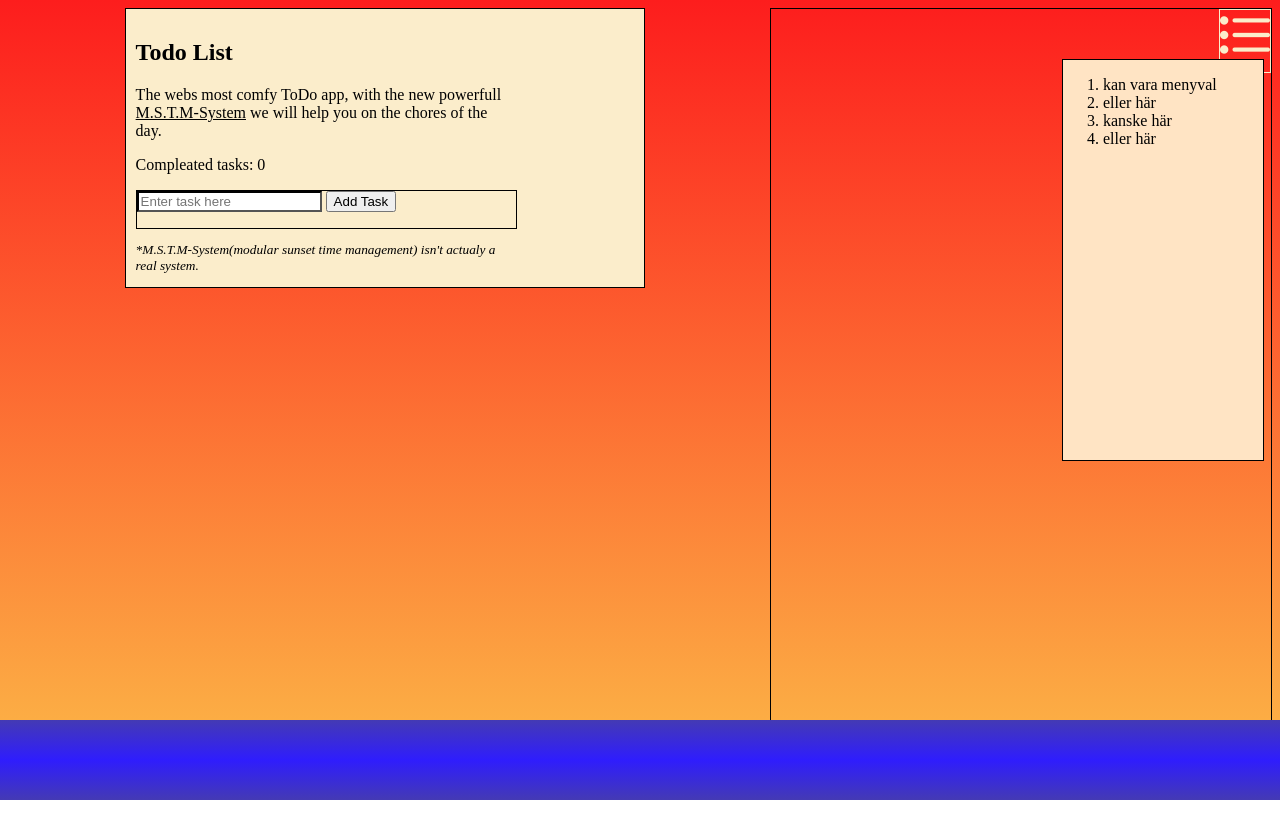
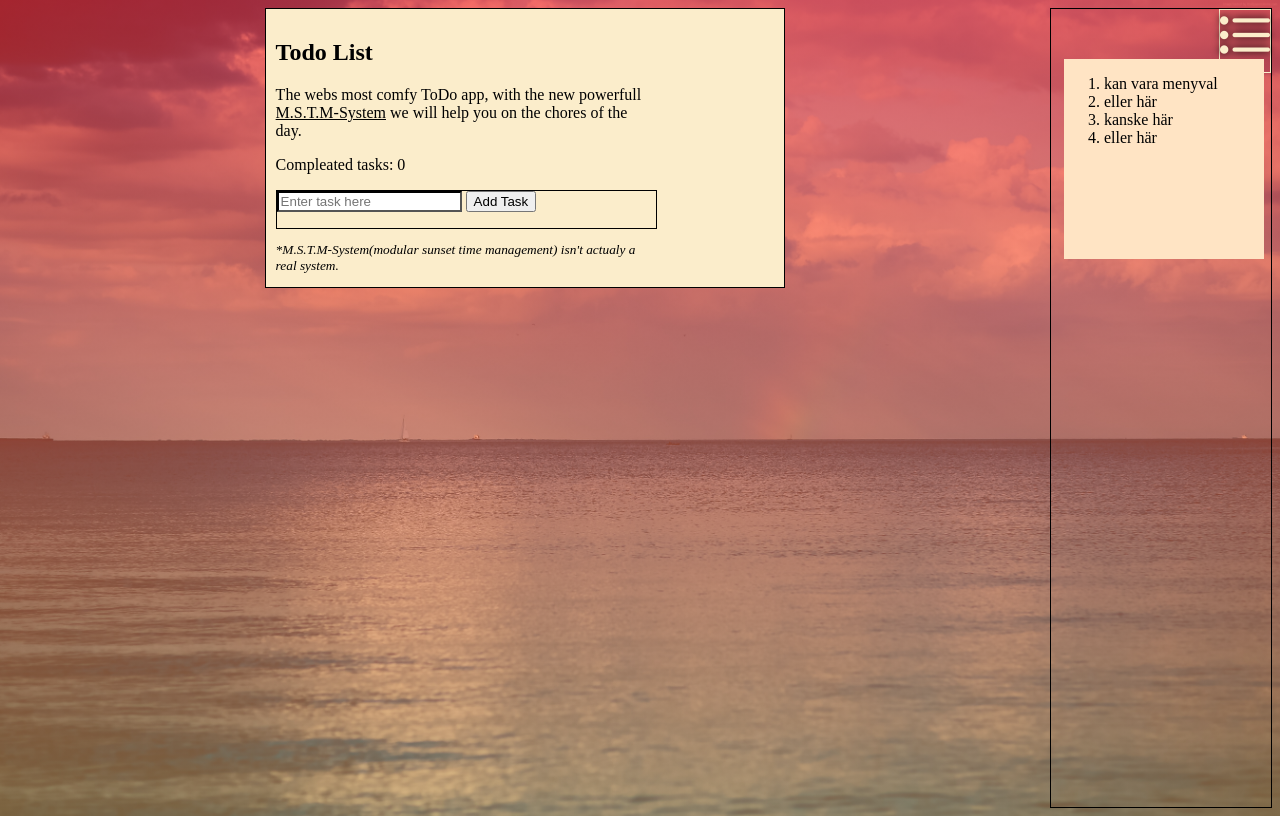
Before and after one commit to MatsJoh50/a2-clone, a plain HTML site: page index.html in a window 1280 px wide. Both pictures are taken after a click on the element 1244 px from the left and 41 px from the top of the page. Drawn offline with nearby package versions, Linux system fonts and the light colour scheme.

Commit message:
superior comfy

```diff
--- a/index.html
+++ b/index.html
@@ -28,19 +28,19 @@
         <p id="disclaimer">*M.S.T.M-System(modular sunset time management) isn't actualy a real system. </p>
     </section>
 
-    <footer>
-        <p> </p>
-    </footer>
     <div class="menuBox">
         <div id="dropDownMenuButton"><i class="fi fi-rr-list"></i></div>
-        <div class="dropDownMenuStart" id="menuBox">
+        <nav class="dropDownMenuStart" id="menuBox">
             <ul>
-                <li>kan vara menyval</li>
-                <li>eller här</li>
-                <li>kanske här</li>
-                <li>eller här</li>
+
+
+                <li class="drop">kan vara menyval</li>
+                <li class="drop">eller här</li>
+                <li class="drop">kanske här</li>
+                <li class="drop"> eller här</li>
             </ul>
-        </div>
+
+        </nav>
     </div>
 
 </body>
--- a/main.css
+++ b/main.css
@@ -1,15 +1,19 @@
-
-
 :root {
   --sunset: 00%;
 }
 
 body {
-  background: linear-gradient(180deg, rgba(131, 58, 180, 1) 0%, rgba(253, 29, 29, 1) var(--sunset), rgba(252, 176, 69, 1) 100%);
-  height: 90vh;
+  background: linear-gradient(180deg, rgba(131, 58, 180, 0.8) 0%, rgba(253, 29, 29, 0.6) var(--sunset), rgba(252, 176, 69, 0.4) 100%), url(images/ocean2.png);
+  background-size: cover;
+  background-position: top center;
+  background-repeat: no-repeat;
+
+  height: 100vh;
   padding: 0%;
   margin-left: 0px;
   display: flex;
+
+  overflow: hidden;
 }
 
 footer {
@@ -84,34 +88,35 @@ i:hover {
 
 }
 
-#disclaimer{
+#disclaimer {
   font-size: smaller;
   font-style: italic;
 }
 
-#mstm{
+#mstm {
   text-decoration: underline;
 }
 
-.menuBox{
+.menuBox {
   flex-direction: row;
-  width: 500px;
+  width: 220px;
+  overflow-wrap: normal;
+  float: right;
 }
 
-#dropDownMenuButton{
-  /* align-content: flex-end;
-  align-items: flex-end; */
+#dropDownMenuButton {
+
   float: right;
   margin-right: 0px;
   font-size: 50px;
   color: #fbedcb;
 }
 
-.dropDownMenuFinnish{
+.dropDownMenuFinnish {
   background-color: bisque;
   float: right;
   width: 200px;
-  height: 400px;
+  height: 200px;
 
 
   transition: width 1s, height 1.5s;
@@ -122,7 +127,7 @@ i:hover {
 }
 
 
-.dropDownMenuStart{
+.dropDownMenuStart {
   background-color: bisque;
   float: right;
   /* position: absolute; */
@@ -136,3 +141,14 @@ i:hover {
   margin-right: -45px;
 
 }
+
+
+.drop .menuBox{
+  border: 1px solid;
+  background-color: aquamarine;
+}
+
+.glow{
+  text-shadow: 0px 0px 8px black;
+  transition: 1s;
+}
--- a/main.js
+++ b/main.js
@@ -12,17 +12,19 @@ dropDownMenu.addEventListener("click", dropMenu);
   if(menu.classList.contains("dropDownMenuStart")){
     menu.classList.remove("dropDownMenuStart");
     menu.classList.add("dropDownMenuFinnish");
+    dropDownMenu.classList.add("glow");
   } else{
 
     menu.classList.remove("dropDownMenuFinnish");
     menu.classList.add("dropDownMenuStart");
+    dropDownMenu.classList.remove("glow");
   }
 
 };
 
 
 function addToList() {
-  let inputName = document.getElementById("input").value;
+  const inputName = document.getElementById("input").value;
   if (inputName.length != 0) {
     let todoObject = {
       todoId: todoList.length,
@@ -33,7 +35,7 @@ function addToList() {
     document.getElementById("input").value = ""; //Clears the <input> field
     todoList.push(todoObject);
     todoOutput();
-  } else alert("Du måste skriva något");
+  } else document.getElementById("input").value = "Du måste skriva något";
 }
 
 function todoOutput() {
```
Also changed, not shown: images/ocean.png (added), images/ocean2.png (added).
